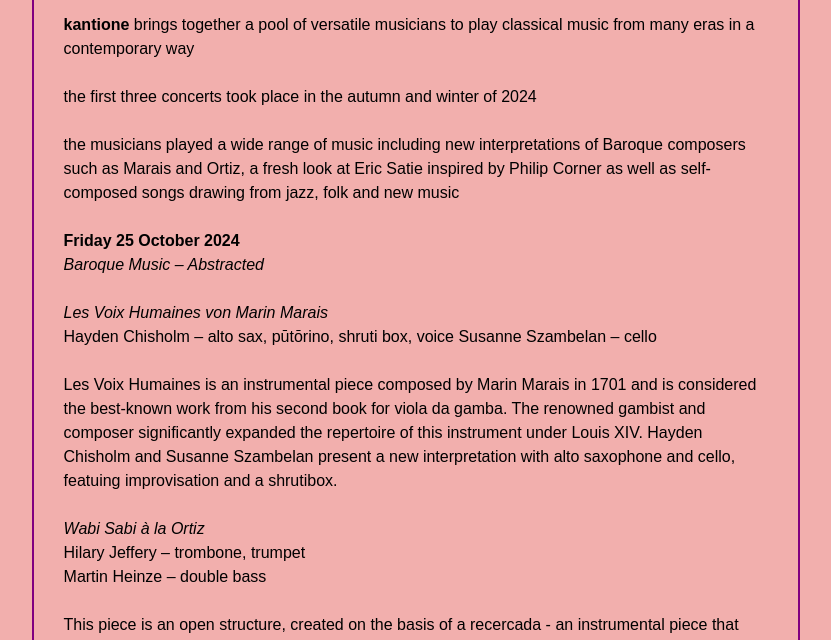
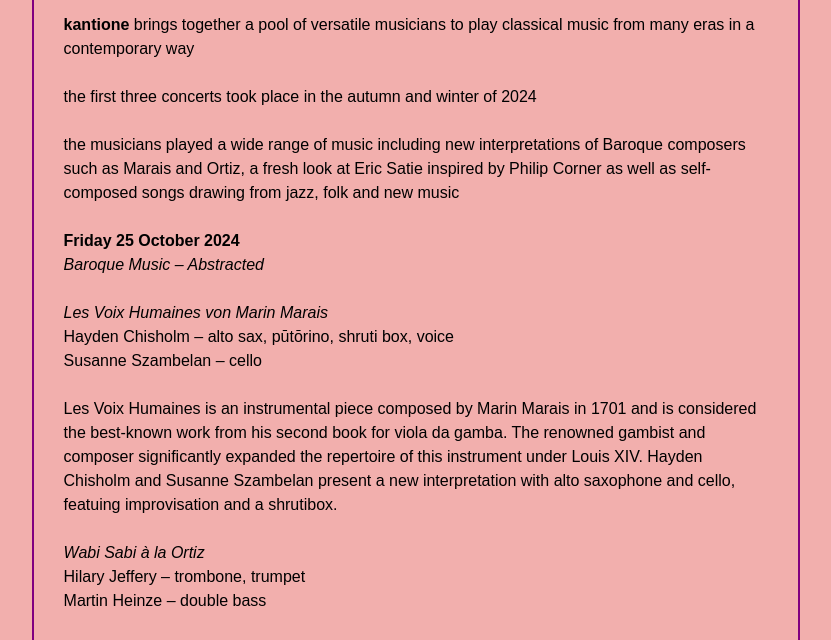
Before and after one commit to hiljef/kantione, an Astro site: page /archiv in a window 1280 px wide. Shown: the part 153-793 px from the top of the page, without its empty margins (224-1055 px from the left). Built offline with nearby package versions, Linux system fonts and the light colour scheme; Astro itself is replaced by a stand-in of ours.

Commit message:
kantione_astro

```diff
--- a/src/pages/archiv.astro
+++ b/src/pages/archiv.astro
@@ -33,7 +33,7 @@
 	<i>Baroque Music – Abstracted</i>
 	<br /><br />
 	<i>Les Voix Humaines von Marin Marais</i><br />
-	Hayden Chisholm – alto sax, pūtōrino, shruti box, voice
+	Hayden Chisholm – alto sax, pūtōrino, shruti box, voice<br>
 	Susanne Szambelan – cello
 	<br /><br />
 	Les Voix Humaines is an instrumental piece composed by Marin Marais in 1701 and is considered the best-known work from his second book for viola da gamba. The renowned gambist and composer significantly expanded the repertoire of this instrument under Louis XIV. Hayden Chisholm and Susanne Szambelan present a new interpretation with alto saxophone and cello, featuing improvisation and a shrutibox.
```
